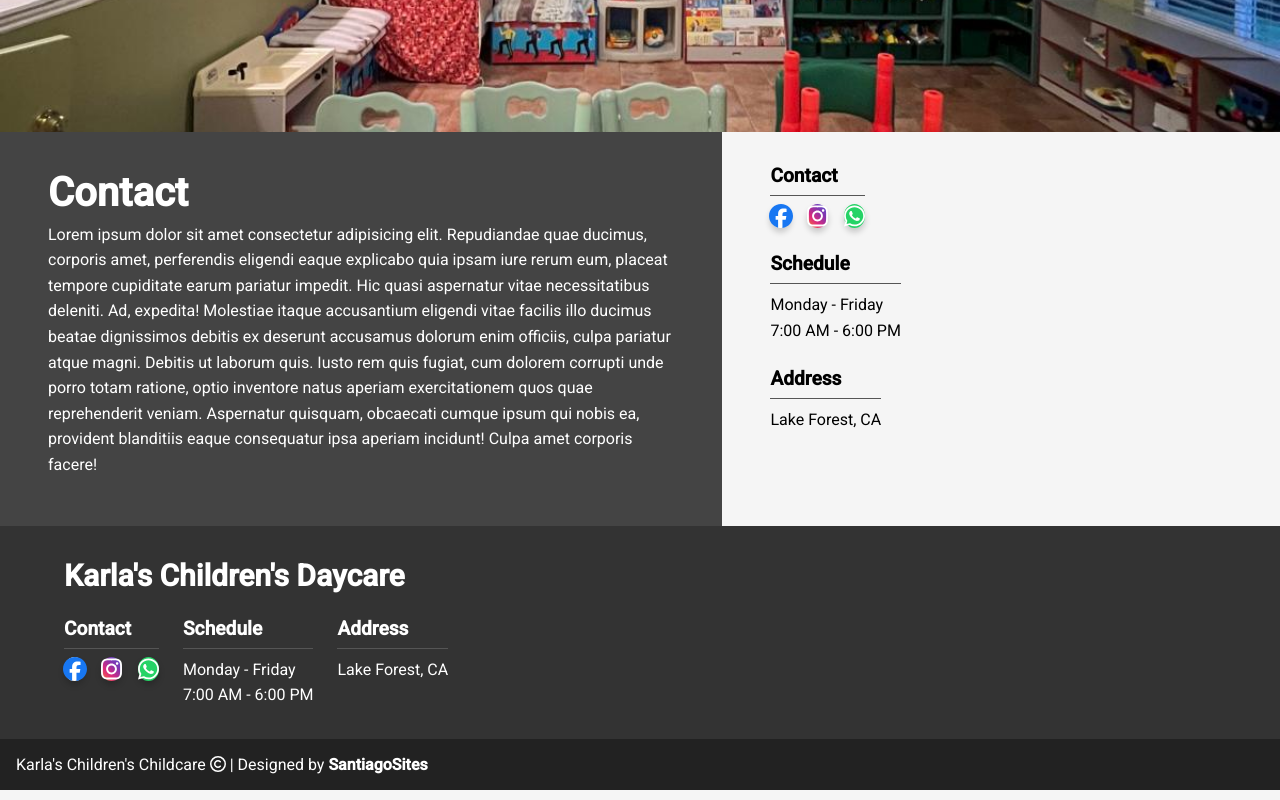
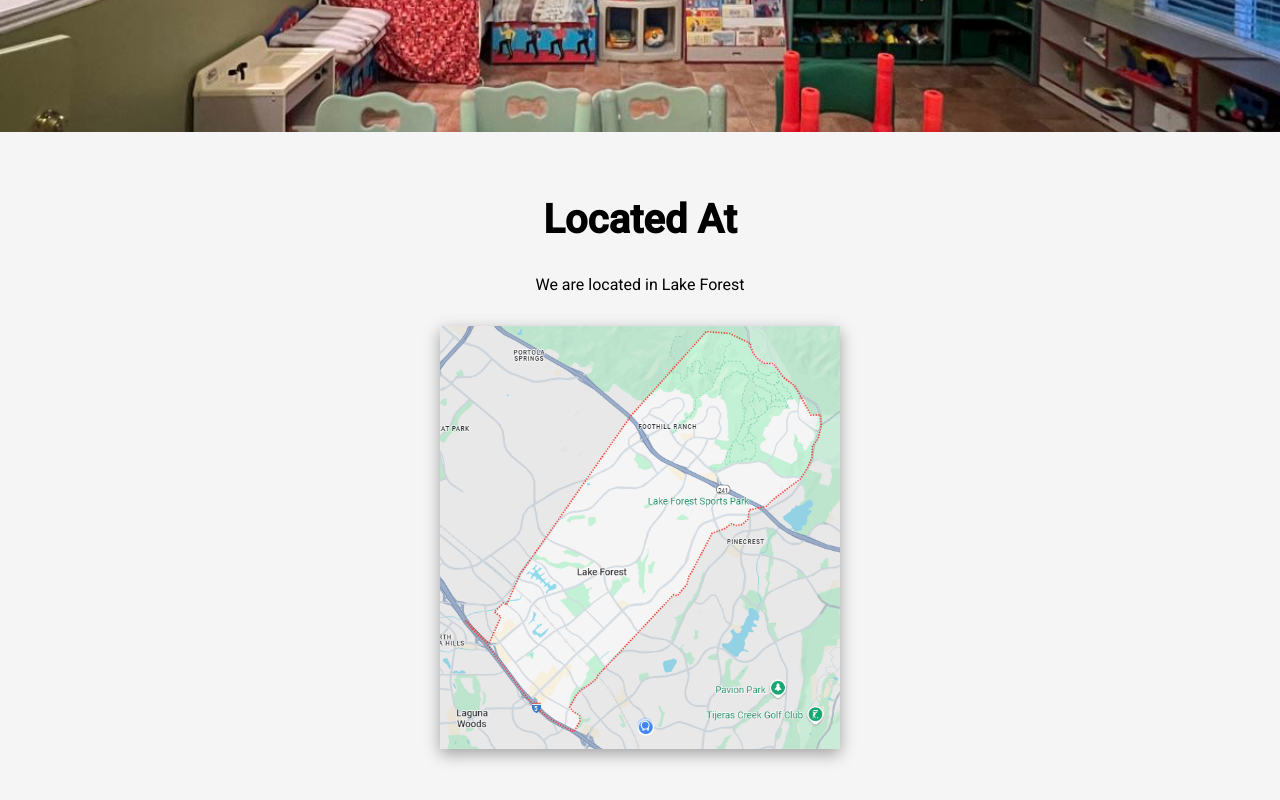
Before and after one commit to Aleroms/Karlasdaycare_website, a Vue app: page / in a window 1280 px wide. Shown: the part 560-1360 px from the top of the page. Built offline with nearby package versions, Linux system fonts and the light colour scheme.

Commit message:
located at component

```diff
--- /dev/null
+++ b/src/components/LocatedAt.vue
@@ -0,0 +1,40 @@
+<template>
+  <div class="locatedAt-wrapper">
+    <div class="locatedAt">
+      <h2>Located At</h2>
+      <p>We are located in Lake Forest</p>
+      <img src="/googlemaps/lakeForest.png" alt="lake forest" />
+    </div>
+  </div>
+</template>
+
+<script setup lang="ts"></script>
+
+<style scoped>
+.locatedAt-wrapper {
+  width: clamp(300px, 100%, 1200px);
+  margin: 1rem auto;
+}
+.locatedAt {
+  padding: 3rem;
+  display: flex;
+  align-items: center;
+  justify-content: center;
+  flex-direction: column;
+  gap: 2rem;
+
+  h2 {
+    font-size: 40px;
+  }
+
+  img {
+    width: clamp(100px, 100%, 400px);
+    box-shadow: rgba(0, 0, 0, 0.35) 0px 5px 15px;
+  }
+}
+@media (min-width: 600px) {
+  .locatedAt {
+    padding: 3rem 3rem 16rem;
+  }
+}
+</style>
--- a/src/components/contact/ContactComponent.vue
+++ b/src/components/contact/ContactComponent.vue
@@ -25,12 +25,9 @@ import ContactInformation from './ContactInformation.vue'
 </script>
 
 <style scoped lang="scss">
-.item {
-}
 .contact-container {
   display: flex;
   flex-direction: column;
-  gap: 3rem;
   align-items: center;
   justify-content: center;
 }
@@ -47,17 +44,20 @@ import ContactInformation from './ContactInformation.vue'
 }
 .contact-info {
   width: 100%;
-  margin-bottom: 3rem;
+  padding: 3rem 0;
+  background-color: lavender;
 }
 @media (min-width: 600px) {
   .contact-container {
-    flex-direction: row;
-    align-items: start;
-    justify-content: start;
+    display: grid;
+    grid-template-columns: 1fr 1fr;
+    background-color: lavender;
   }
   .contact-info {
-    width: clamp(300px, 40%, 800px);
-    padding: 2rem 0;
+    width: clamp(300px, 100%, 800px);
+    height: 100%;
+    padding: 3rem;
+    box-sizing: border-box;
   }
   .contact p {
     max-width: 70ch; /* Limits the width to approximately 50 characters */
--- a/src/components/contact/ContactInformation.vue
+++ b/src/components/contact/ContactInformation.vue
@@ -62,6 +62,7 @@ onUnmounted(() => {
 }
 .f-item {
   text-align: center;
+  width: 170px;
 }
 
 .f-item h4 {
--- a/src/views/HomeView.vue
+++ b/src/views/HomeView.vue
@@ -1,11 +1,13 @@
 <script setup lang="ts">
 import Banner from '@/components/Banner.vue'
 import ContactComponent from '@/components/contact/ContactComponent.vue'
+import LocatedAt from '@/components/LocatedAt.vue'
 </script>
 
 <template>
   <main>
     <Banner content="Karla's Children's Daycare" image-path="banner/home.jpg" />
+    <LocatedAt />
     <ContactComponent />
   </main>
 </template>
```
Also changed, not shown: public/googlemaps/lakeForest.png (added).
